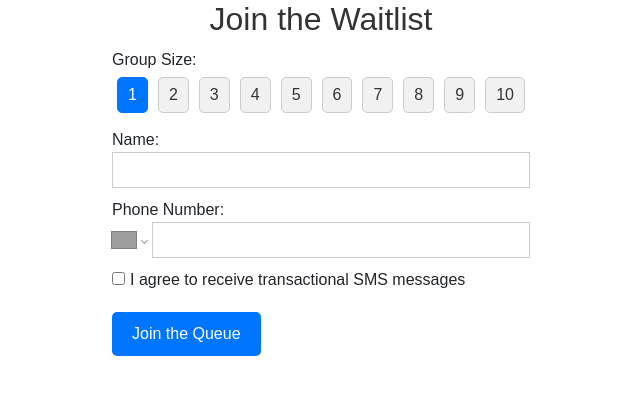
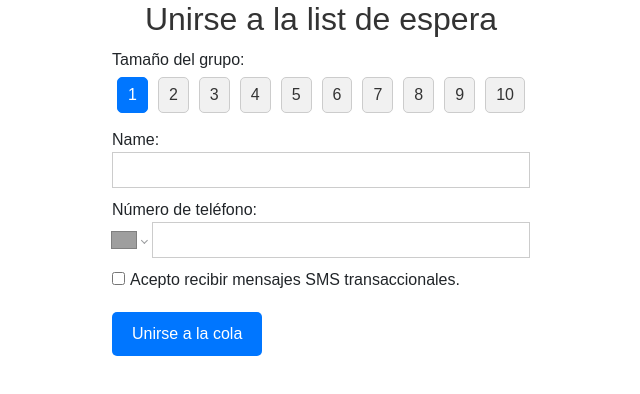
Before and after one commit to sebastianPajes/waitlist-app, a React (Create React App) app: page /waitlist/1/join-queue in a window 1280 px wide. Shown: the top 394 px of the page, without its empty margins (319-959 px from the left). Built offline with nearby package versions, Linux system fonts and the light colour scheme; grey boxes are pictures that could not be loaded; the HTML template or start-up script is replaced by a standard one.

Commit message:
translate text to spanish

```diff
--- a/src/App.css
+++ b/src/App.css
@@ -89,6 +89,7 @@
   justify-content: space-around;
   margin: 10px;
   align-items: center;
+  text-align: center;
 }
 
 h1 {
--- a/src/components/ConfirmationPage.js
+++ b/src/components/ConfirmationPage.js
@@ -4,8 +4,8 @@ import React from "react";
 const ConfirmationPage = () => {
   return (
     <div className="confirmation">
-      <h1>Success!</h1>
-      <p>You have been added to the waitlist.</p>
+      <h1>Éxito!</h1>
+      <p>Ha sido agregado a la lista de espera.</p>
     </div>
   );
 };
--- a/src/components/JoinQueueForm.js
+++ b/src/components/JoinQueueForm.js
@@ -51,11 +51,11 @@ const JoinQueueForm = ({ restaurantName }) => {
 
   return (
     <div className="join-queue-form">
-      <h1>Join the Waitlist</h1>
+      <h1>Unirse a la list de espera</h1>
       <h2>{restaurantName}</h2>
       <form onSubmit={handleSubmit}>
         <label>
-          Group Size:
+          Tamaño del grupo:
           <div className="group-size-buttons">
             {Array.from({ length: 10 }, (_, i) => i + 1).map((size) => (
               <button
@@ -74,7 +74,7 @@ const JoinQueueForm = ({ restaurantName }) => {
           <input type="text" value={name} onChange={(e) => setName(e.target.value)} />
         </label>
         <label>
-          Phone Number:
+          Número de teléfono:
           <div className="phone-number-input">
             <PhoneNumberInput
               value={phoneNumber}
@@ -89,9 +89,9 @@ const JoinQueueForm = ({ restaurantName }) => {
             checked={agreeSMS}
             onChange={(e) => setAgreeSMS(e.target.checked)}
           />
-          I agree to receive transactional SMS messages
+          Acepto recibir mensajes SMS transaccionales.
         </label>
-        <button type="submit">Join the Queue</button>
+        <button type="submit">Unirse a la cola</button>
       </form>
       {errorMessage && <p className="error-message">{errorMessage}</p>}
     </div>
--- a/src/components/WaitList.js
+++ b/src/components/WaitList.js
@@ -44,6 +44,16 @@ const WaitList = () => {
     navigate('join-queue')
   };
 
+  const daysOfWeek = {
+    "Monday": "Lunes",
+    "Tuesday": "Martes",
+    "Wednesday": "Miércoles",
+    "Thursday": "Jueves",
+    "Friday": "Viernes",
+    "Saturday": "Sábado",
+    "Sunday": "Domingo"
+  };
+
   if (isLoading) {
     return <div>Loading...</div>;
   }
@@ -51,27 +61,33 @@ const WaitList = () => {
   if (locationNotFound) {
     return (
       <div>
-        <h1>Not Found</h1>
-        <p>The location you are looking for does not exist.</p>
+        <h1>No encontrado</h1>
+        <p>La ubicación que busca no existe.</p>
       </div>
     );
   }
 
   return (
-    <div className="waitlist-container">
-      <h1>Join the Waitlist</h1>
-      <h2>{location.name}</h2>
-      <p>{location.defaultWaitingTime}min estimated wait</p>
-      <button onClick={handleJoinQueue}>Join the Queue</button>
-      <div className="hours-container">
-        <h2>Restaurant Hours</h2>
-        {Object.entries(location.businessHours).map(([day, hours]) => (
+  <div className="waitlist-container">
+    <h1>Unirse a la lista de espera</h1>
+    <h2>{location.name}</h2>
+    <p>Tiempo estimado de espera: {location.defaultWaitingTime} minutos</p>
+    <button onClick={handleJoinQueue}>Unirse a la cola</button>
+    <div className="hours-container">
+      <h2>Horario del restaurante</h2>
+      {Object.entries(location.businessHours)
+        .sort(([day1], [day2]) => {
+          const days = ["Monday", "Tuesday", "Wednesday", "Thursday", "Friday", "Saturday", "Sunday"];
+          return days.indexOf(day1) - days.indexOf(day2);
+        })
+        .map(([day, hours]) => (
           <div key={day} className="hour-item">
-            {`${day} ${hours}`}
+            {`${daysOfWeek[day]}: ${hours}`}
           </div>
         ))}
-      </div>
     </div>
+
+  </div>
   );
 };
 
```
